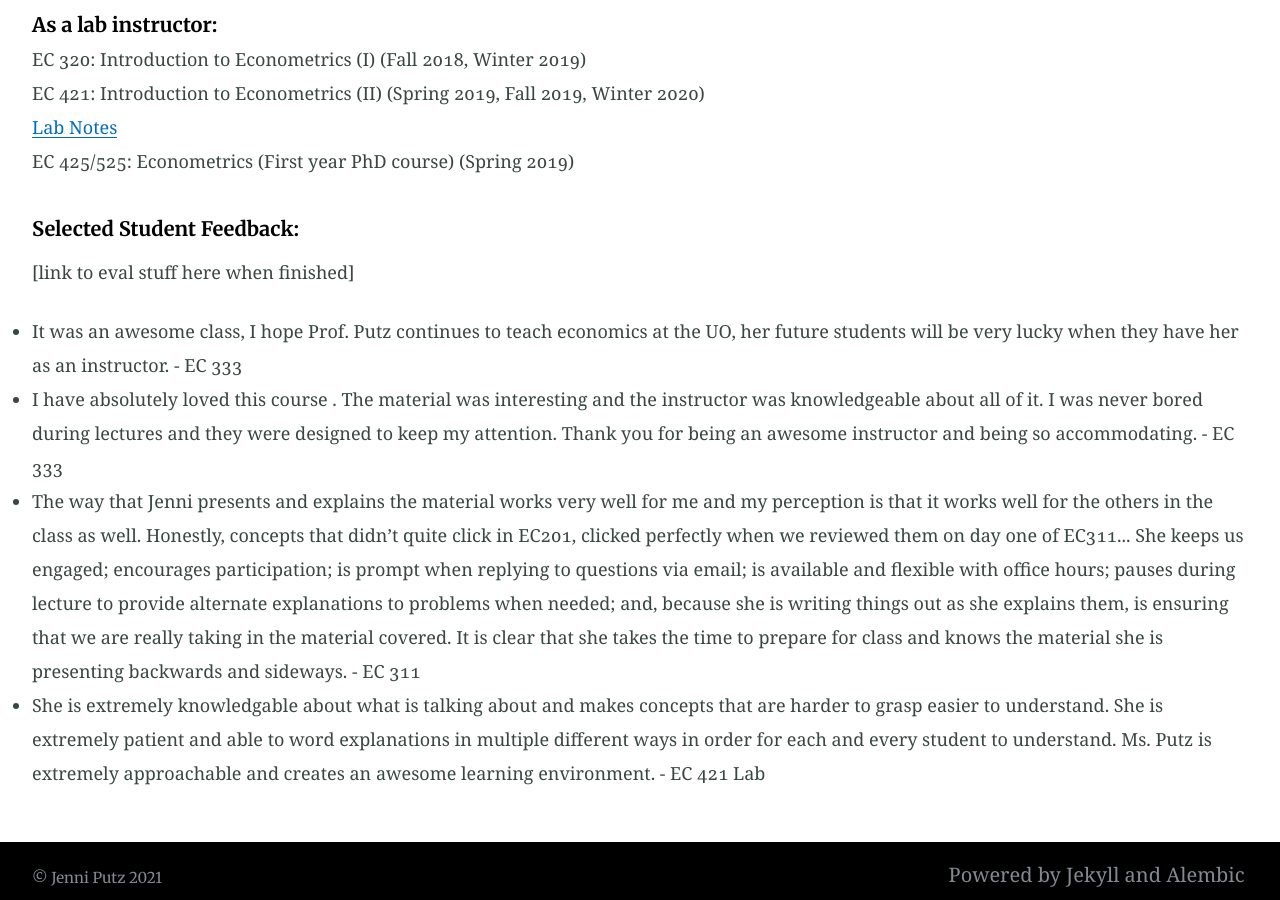
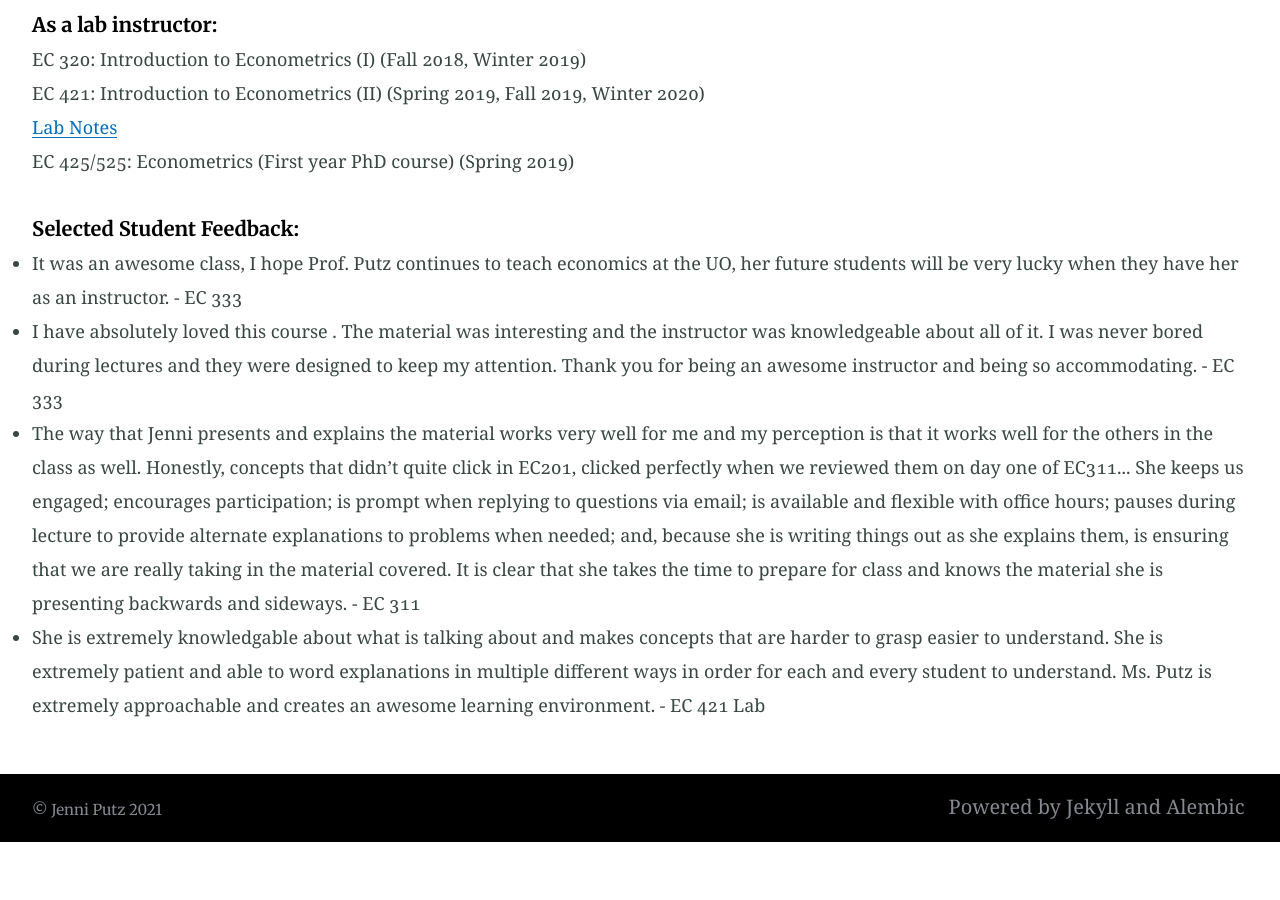
Before and after one commit to jenni-putz/1jenni-putz.github.io, a Jekyll site: the page built from teaching.md, in a window 1280 px wide and 900 px high, scrolled down 1781 px. Built offline with Jekyll 4.4.1, drawn with Linux system fonts in a browser that asks for light colours; nearby versions of some CDN libraries; our own code applies the rules of GitHub Pages for plain Markdown files; after the commit the page ends 2623 px from its top, so only the background shows below that.

Commit message:
Update teaching.md

```diff
--- a/teaching.md
+++ b/teaching.md
@@ -43,7 +43,6 @@ intuitive understanding of the problems to explain the relationship between mark
 
  <h6>Selected Student Feedback: </h6>
 <font size="4"><ul>
-	<p>[link to eval stuff here when finished] </p>
     <li> It was an awesome class, I hope Prof. Putz continues to teach economics at the UO, her future students will be very lucky when they have her as an instructor. - EC 333</li>
     <li>I have absolutely loved this course . The material was interesting and the instructor was knowledgeable about all of it. I was never bored during lectures and they were designed to keep my attention. Thank you for being an awesome instructor and being so accommodating. - EC 333</li>
     <li>The way that Jenni presents and explains the material works very well for me and my perception is that it works well for the others in the class as well. Honestly, concepts that didn’t quite click in EC201, clicked perfectly when we reviewed them on day one of EC311... She keeps us engaged; encourages participation; is prompt when replying to questions via email; is available and flexible with office hours; pauses during lecture to provide alternate explanations to problems when needed; and, because she is writing things out as she explains them, is ensuring that we are really taking in the material covered. It is clear that she takes the time to prepare for class and knows the material she is presenting backwards and sideways. - EC 311</li>
```
